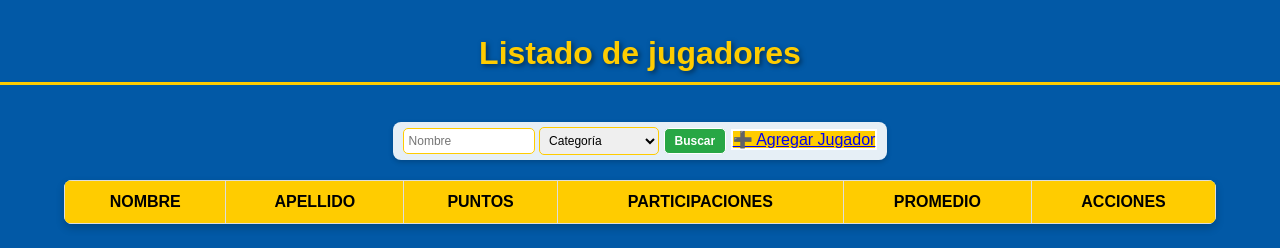
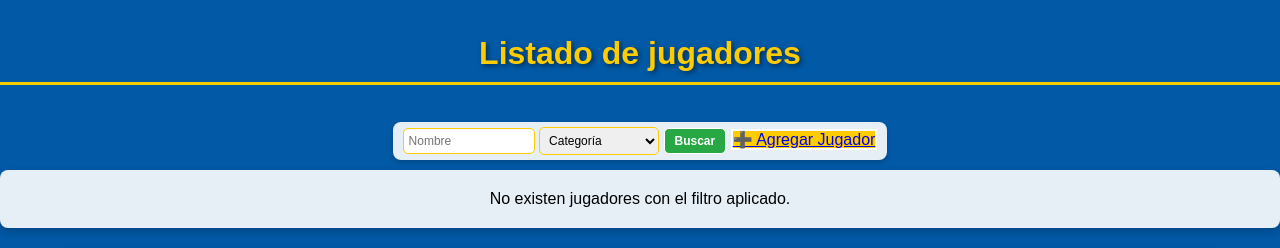
Before and after one commit to RomanoDan/Proyecto_AJUPAM, a Django app: page /ranking/ in a window 1280 px wide. Shown: the part 56-304 px from the top of the page. Run offline with Django 5.2, Linux system fonts and the light colour scheme; data that the repository does not hold is empty; some libraries are stand-ins or nearby versions.

Commit message:
Agregamos mensaje cuando no haya resultados al filtrar.

```diff
--- a/ranking/templates/ranking/ranking.html
+++ b/ranking/templates/ranking/ranking.html
@@ -31,6 +31,7 @@
             </tr>
         </thead>
         <tbody>
+            {% if jugadores %}
             {% for jugador in jugadores %}
             <tr>
                 <td>{{ jugador.nombre }}</td>
@@ -45,6 +46,9 @@
                 </td>
             </tr>
             {% endfor %}
+            {% else %}
+            <div style="max-width: 2000px; text-align: center; background: rgba(255, 255, 255, 0.9); padding: 20px; border-radius: 8px; box-shadow: 0px 4px 8px rgba(0, 0, 0, 0.2);">No existen jugadores con el filtro aplicado.</div>
+            {% endif %}
         </tbody>
     </table>
 
```
